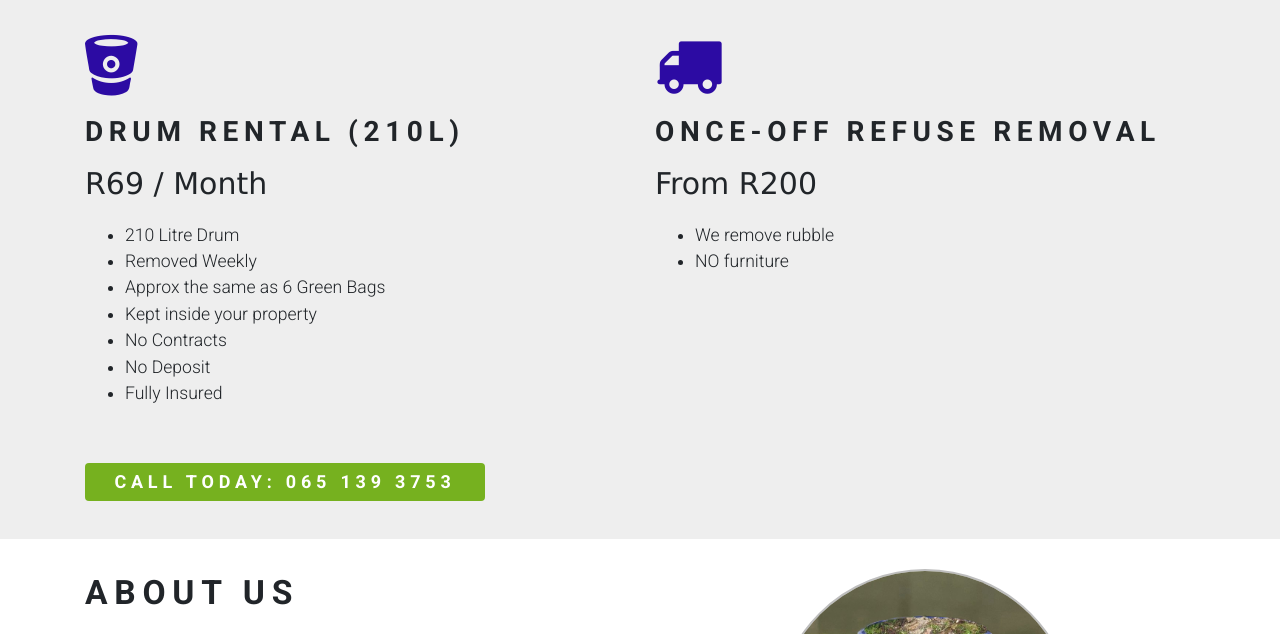
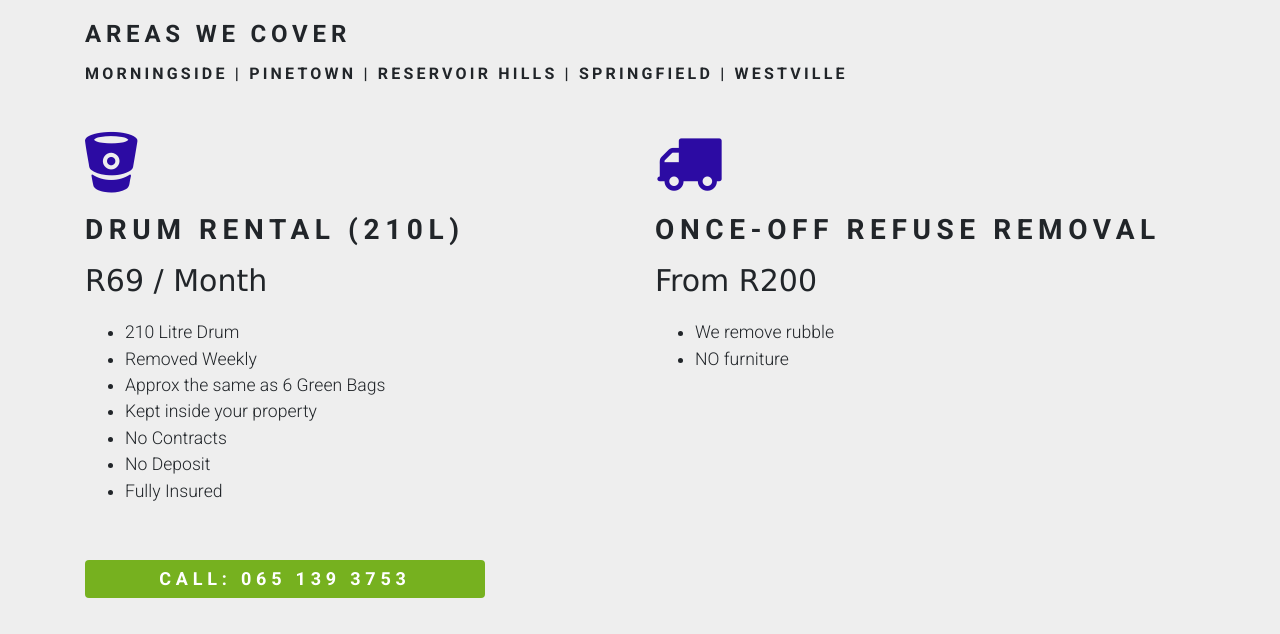
Before and after one commit to oosthuizenp/drum-otg, a plain HTML site: page index.html in a window 1280 px wide. Shown: the part 641-1275 px from the top of the page. Drawn offline with Linux system fonts and the light colour scheme.

Commit message:
0511.2025

```diff
--- a/index.html
+++ b/index.html
@@ -18,7 +18,10 @@
   <script async src="https://www.googletagmanager.com/gtag/js?id=G-LXTNQ3JBE2"></script>
   <script>
     window.dataLayer = window.dataLayer || [];
-  function gtag(){dataLayer.push(arguments);}
+
+    function gtag() {
+      dataLayer.push(arguments);
+    }
     gtag('js', new Date());
 
     gtag('config', 'G-LXTNQ3JBE2');
@@ -116,6 +119,12 @@
       <div class="row services">
         <div class="col-lg-12">
           <h2 class="heading">Services</h2>
+          <h4>Areas We Cover </h4>
+          <div class="box" style="text-align: left;">
+            <span>
+              <h6>Morningside | Pinetown | Reservoir Hills | Springfield | Westville</h6>
+            </span>
+          </div>
           <div class="row">
             <div class="col-md-6">
               <div class="box">
@@ -167,7 +176,7 @@
       </div>
       <div class="row services">
         <div class="col-lg-12">
-          <h4><a class="badge badge-telephone" href="tel:+270651393753">Call Today: 065 139 3753</a></h4>
+          <h4><a class="badge badge-telephone" href="tel:+270651393753">Call: 065 139 3753</a></h4>
         </div>
       </div>
     </div>
@@ -183,7 +192,7 @@
       <div class="row">
         <div class="col-lg-6 mx-auto">
           <h2 class="heading">About Us</h2>
-          <p>Do you love gardening but dislike the time,effort and cost of taking the refuse to the dump?</p>
+          <p>Do you love gardening but dislike the time, effort and cost of taking the refuse to the dump?</p>
           <p>We have the fast, easy and cost effective solution, with a simple subscription to efficiently get rid of
             your garden waste. Our collection service takes away your leaves, branches and organic garden matter weekly
             saving you the hassle for as little as R69/month. </p>
```
Lines whose indentation alone changed are shown as unchanged.
